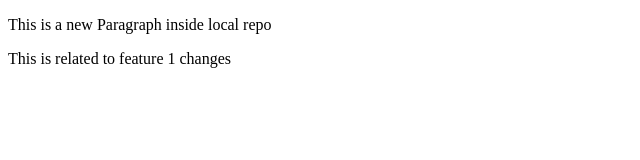
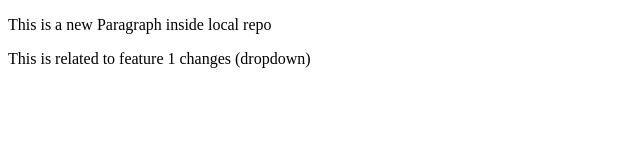
Before and after one commit to Aariz-tech/LocalRepos, a plain HTML site: page index.html in a window 1280 px wide. Shown: the full height of the page, 0-640 px from the left. Drawn offline with Linux system fonts and the light colour scheme.

Commit message:
dropdown

```diff
--- a/index.html
+++ b/index.html
@@ -14,7 +14,7 @@
     </head>
     <body>
         <p>This is a new Paragraph inside local repo</p>
-        <p>This is related to feature 1 changes</p>
+        <p>This is related to feature 1 changes (dropdown)</p>
         <!--[if lt IE 7]>
             <p class="browsehappy">You are using an <strong>outdated</strong> browser. Please <a href="#">upgrade your browser</a> to improve your experience.</p>
         <![endif]-->
```
